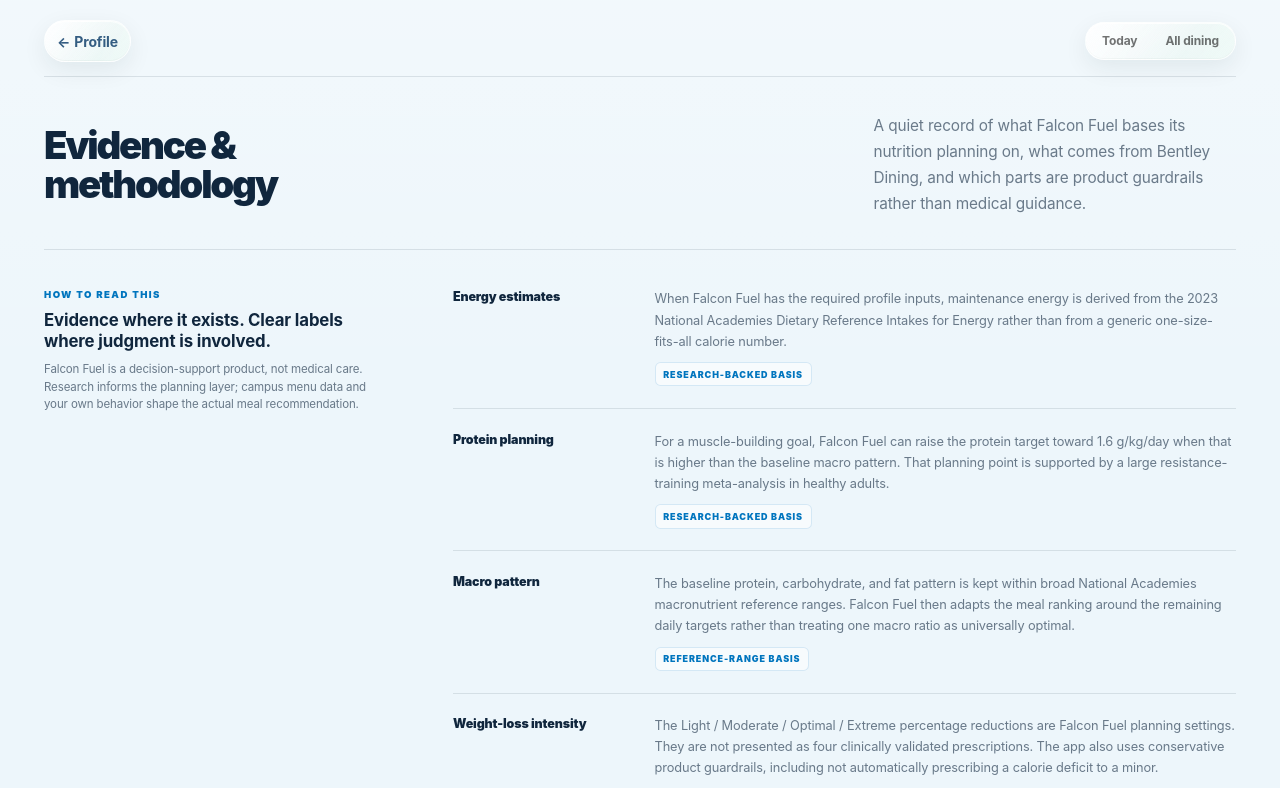
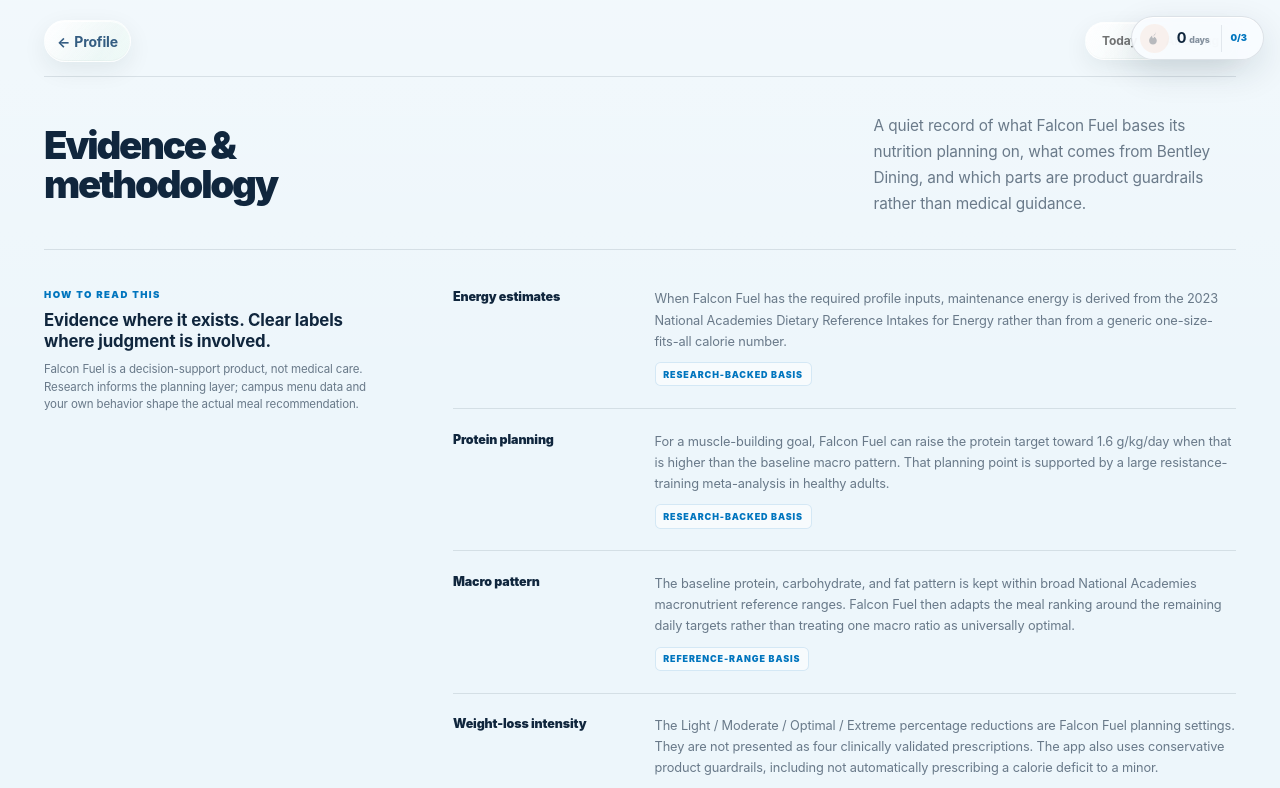
Before and after one commit to JamoV18/Bentley-Fuel, a Next.js app: page /evidence in a window 1280 px wide. Shown: the top 788 px of the page. Built offline with nearby package versions, Linux system fonts and the light colour scheme.

Commit message:
Expose streak across Falcon Fuel

```diff
--- a/src/app/layout.tsx
+++ b/src/app/layout.tsx
@@ -1,5 +1,6 @@
 import type { Metadata, Viewport } from "next";
 import type { ReactNode } from "react";
+import FuelStreakDock from "@/components/FuelStreakDock";
 import { LanguageProvider } from "@/components/LanguageProvider";
 import "./globals.css";
 import "./react-bits.css";
@@ -22,5 +23,5 @@ export const viewport: Viewport = {
 };
 
 export default function RootLayout({ children }: { children: ReactNode }) {
-  return <html lang="en" className="h-full antialiased"><body className="min-h-full flex flex-col"><LanguageProvider>{children}</LanguageProvider></body></html>;
+  return <html lang="en" className="h-full antialiased"><body className="min-h-full flex flex-col"><LanguageProvider><FuelStreakDock />{children}</LanguageProvider></body></html>;
 }
```
